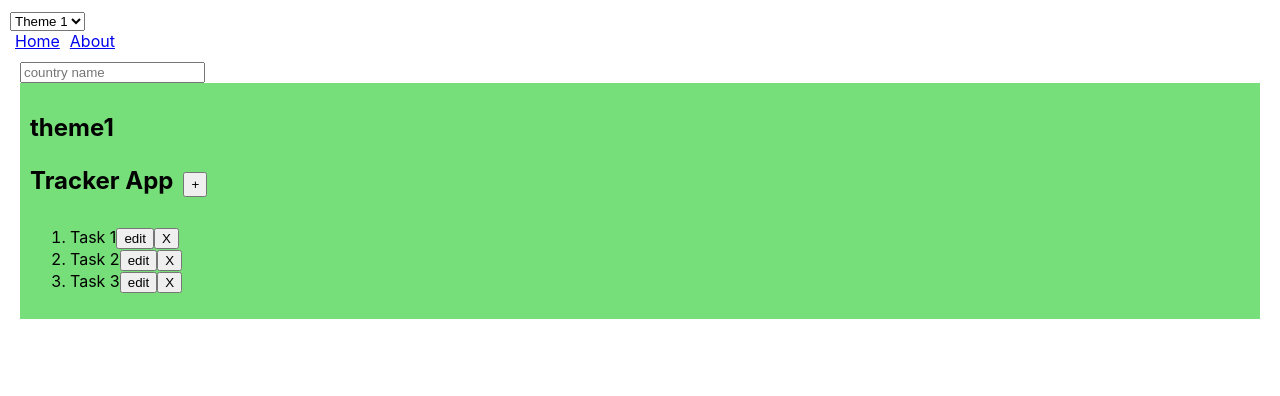
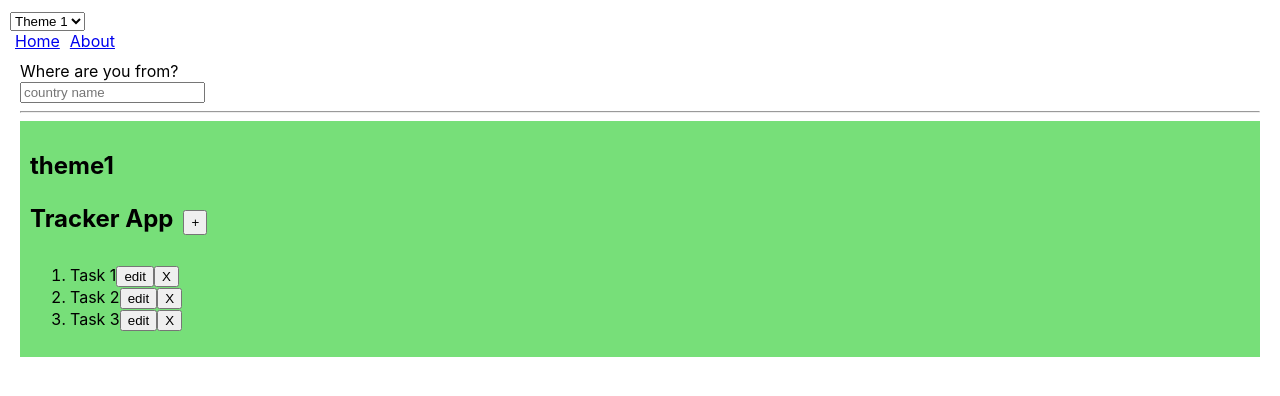
Before and after one commit to rajeshpillai/react-training-internal, a React (Create React App) app: page / in a window 1280 px wide. Shown: the top 396 px of the page. Built offline with nearby package versions, Linux system fonts and the light colour scheme.

Commit message:
Minor UI changes

```diff
--- a/src/App.js
+++ b/src/App.js
@@ -93,9 +93,11 @@ class App extends React.Component {
           </nav>
           <Route exact path="/" render={routeProps => (
             <div className="app">
+              Where are you from?
               <AutoComplete
                 onItemSelected={this.onCountrySelected}
                 data={countries} />
+              <hr />
               <TrackerApp {...routeProps}
                 onTaskDelete={this.onTaskDelete}
                 onToggleEdit={this.onToggleEdit}
```
